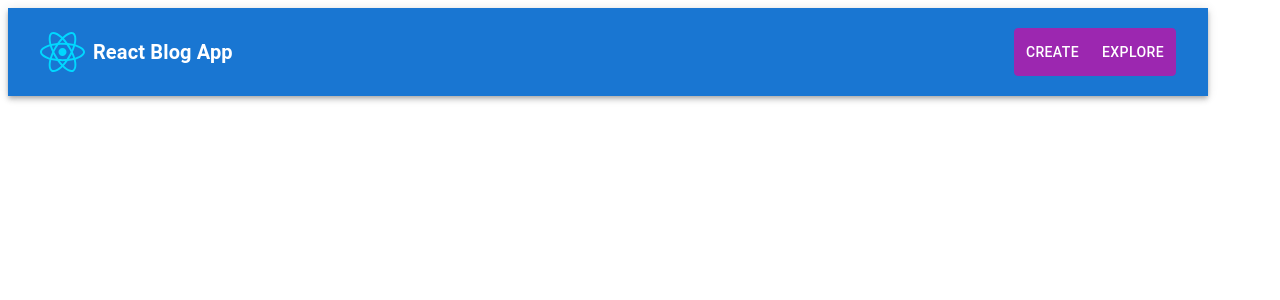
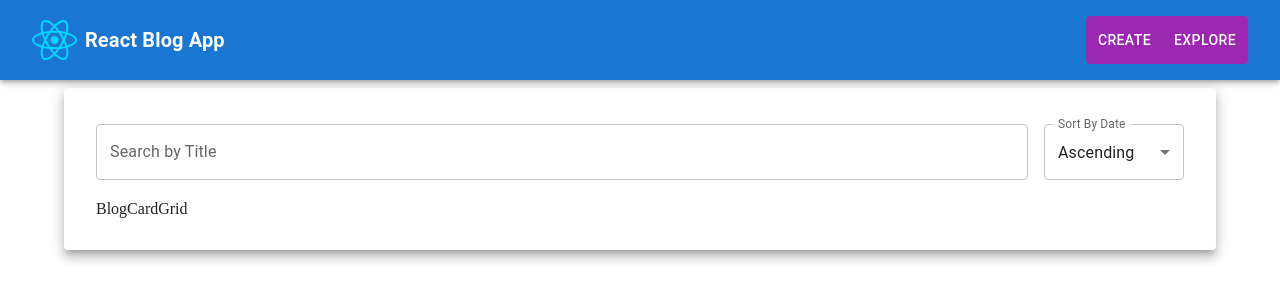
Before and after one commit to KlonedBorn/react-blog-app, a React (Vite) app: page / in a window 1280 px wide. Shown: the top 300 px of the page. Built offline with nearby package versions, Linux system fonts and the light colour scheme.

Commit message:
+ Blog somewhat working

```diff
--- /dev/null
+++ b/src/pages/Create/index.jsx
@@ -0,0 +1,5 @@
+import React from "react";
+
+export default function CreatePage() {
+  return <div>CreatePage</div>;
+}
--- /dev/null
+++ b/src/pages/Explore/BlogCardGrid.jsx
@@ -0,0 +1,5 @@
+import React from "react";
+
+export default function BlogCardGrid() {
+  return <div>BlogCardGrid</div>;
+}
--- /dev/null
+++ b/src/pages/Explore/blogs.json
@@ -0,0 +1,44 @@
+[
+  {
+    "id": 1,
+    "title": "Understanding React",
+    "author": "John Doe",
+    "description": "A comprehensive guide to mastering React.js, the most popular JavaScript library for building user interfaces.",
+    "publishedDate": "August 5, 2024"
+  },
+  {
+    "id": 2,
+    "title": "JavaScript ES6 Features",
+    "author": "Jane Smith",
+    "description": "Learn about the new features introduced in ES6 and how they can improve your JavaScript code.",
+    "publishedDate": "August 6, 2024"
+  },
+  {
+    "id": 3,
+    "title": "CSS Grid vs Flexbox",
+    "author": "Mike Johnson",
+    "description": "A deep dive into CSS Grid and Flexbox, comparing their use cases and helping you decide which one to use.",
+    "publishedDate": "August 7, 2024"
+  },
+  {
+    "id": 4,
+    "title": "Node.js Best Practices",
+    "author": "Sarah Connor",
+    "description": "Tips and tricks for writing efficient and scalable Node.js applications.",
+    "publishedDate": "August 8, 2024"
+  },
+  {
+    "id": 5,
+    "title": "React Native for Mobile Development",
+    "author": "Tom Hardy",
+    "description": "How to get started with React Native and build cross-platform mobile applications.",
+    "publishedDate": "August 9, 2024"
+  },
+  {
+    "id": 6,
+    "title": "The Future of Web Development",
+    "author": "Emma Watson",
+    "description": "Exploring the trends and technologies that are shaping the future of web development.",
+    "publishedDate": "August 10, 2024"
+  }
+]
--- /dev/null
+++ b/src/pages/Explore/index.jsx
@@ -0,0 +1,94 @@
+import React, { useState, useEffect } from "react";
+import {
+  Container,
+  Select,
+  TextField,
+  Toolbar,
+  MenuItem,
+  InputLabel,
+  FormControl,
+  Box,
+  Paper,
+} from "@mui/material";
+import useBlogData from "./useBlogData";
+import BlogCardGrid from "./BlogCardGrid";
+
+const SearchByTitle = ({ searchTerm, setSearchTerm }) => (
+  <TextField
+    label="Search by Title"
+    variant="outlined"
+    value={searchTerm}
+    onChange={(e) => setSearchTerm(e.target.value)}
+    fullWidth
+    sx={{ marginRight: 2 }}
+  />
+);
+
+const CardSorter = ({ sortOrder, setSortOrder }) => (
+  <FormControl variant="outlined" sx={{ minWidth: 140 }}>
+    <InputLabel>Sort By Date</InputLabel>
+    <Select
+      value={sortOrder}
+      onChange={(e) => setSortOrder(e.target.value)}
+      label="Sort By Date"
+    >
+      <MenuItem value="asc">Ascending</MenuItem>
+      <MenuItem value="desc">Descending</MenuItem>
+    </Select>
+  </FormControl>
+);
+
+export default function ExplorePage() {
+  const { blogs, loading } = useBlogData();
+  const [searchTerm, setSearchTerm] = useState("");
+  const [sortOrder, setSortOrder] = useState("asc"); // Default sort order
+  const [filteredBlogs, setFilteredBlogs] = useState([]);
+
+  useEffect(() => {
+    const filtered = blogs
+      .filter((post) =>
+        post.title.toLowerCase().includes(searchTerm.toLowerCase())
+      )
+      .sort((a, b) =>
+        sortOrder === "asc"
+          ? new Date(a.publishedDate) - new Date(b.publishedDate)
+          : new Date(b.publishedDate) - new Date(a.publishedDate)
+      );
+    setFilteredBlogs(filtered);
+  }, [blogs, searchTerm, sortOrder]);
+
+  if (loading) {
+    return <div>Loading...</div>; // Handle loading state
+  }
+
+  return (
+    <Container
+      sx={{
+        display: "flex",
+        flexDirection: "column",
+        padding: 2,
+      }}
+    >
+      <Paper elevation={8} sx={{ p: 4 }}>
+        <Toolbar
+          disableGutters
+          sx={{
+            display: "flex",
+            justifyContent: "space-between",
+            alignItems: "center",
+            mb: 2,
+          }}
+        >
+          <SearchByTitle
+            searchTerm={searchTerm}
+            setSearchTerm={setSearchTerm}
+          />
+          <CardSorter sortOrder={sortOrder} setSortOrder={setSortOrder} />
+        </Toolbar>
+        <Box sx={{ flexGrow: 1, overflow: "auto" }}>
+          <BlogCardGrid blogs={filteredBlogs} />
+        </Box>
+      </Paper>
+    </Container>
+  );
+}
--- /dev/null
+++ b/src/pages/Explore/useBlogData.js
@@ -0,0 +1,34 @@
+import { useState, useEffect } from "react";
+import blogsPath from "./blogs.json";
+
+const LOCAL_STORAGE_KEY = "blogs";
+
+const initializeStorage = () => {
+  // Check if localStorage already contains blog data
+  if (!localStorage.getItem(LOCAL_STORAGE_KEY)) {
+    // If not, load from the JSON file and save to localStorage
+    localStorage.setItem(LOCAL_STORAGE_KEY, JSON.stringify(blogsPath));
+  }
+};
+
+export default function useBlogData() {
+  const [blogs, setBlogs] = useState([]);
+  const [loading, setLoading] = useState(true);
+
+  useEffect(() => {
+    // Initialize storage on component mount
+    initializeStorage();
+
+    // Fetch blogs from localStorage
+    const storedBlogs = localStorage.getItem(LOCAL_STORAGE_KEY);
+
+    if (storedBlogs) {
+      setBlogs(JSON.parse(storedBlogs));
+    }
+
+    // Set loading to false once the data is loaded
+    setLoading(false);
+  }, []);
+
+  return { blogs, loading };
+}
--- a/src/routes/Root/Header.jsx
+++ b/src/routes/Root/Header.jsx
@@ -20,13 +20,13 @@ const AppLogo = () => (
 export default function Header() {
   return (
     <AppBar
-      position="static"
       sx={{
+        padding: "0.5rem",
         backgroundColor: (theme) => theme.palette.primary.main,
-        padding: "0.5rem",
+        flexGrow: 1,
       }}
     >
-      <Toolbar sx={{ padding: 0.5 }}>
+      <Toolbar>
         <AppLogo />
         <Typography
           variant="h6"
--- a/src/routes/Root/index.jsx
+++ b/src/routes/Root/index.jsx
@@ -1,15 +1,49 @@
 import Header from "./Header";
-import { Outlet } from "react-router-dom";
 import { Box, Container } from "@mui/material";
 import ViewProvider from "./ViewProvider";
+import useView from "./useView";
+import CreatePage from "../../pages/Create";
+import ExplorePage from "../../pages/Explore";
 
 export default function RootLayout() {
+  const [view, setView] = useView();
+
   return (
-    <Container disableGutters sx={{ margin: 0, padding: 0 }}>
+    <Container
+      disableGutters
+      maxWidth={false}
+      sx={{
+        display: "flex",
+        flexDirection: "column",
+        margin: 0,
+        padding: 0,
+        flexGrow: 1,
+        height: "100vh",
+      }}
+    >
       <ViewProvider>
         <Header />
-        <Box component="main">
-          <Outlet />
+        <Box
+          sx={{
+            flexGrow: 1,
+            display: "flex",
+            flexDirection: "column",
+            alignItems: "center",
+            overflow: "hidden", // Prevent overflow
+          }}
+        >
+          <Box
+            sx={{
+              flexGrow: 1,
+              width: "100%",
+              overflow: "auto", // Allow scrolling if content overflows
+              padding: 2,
+              mt: 6,
+            }}
+          >
+            {view === "create" && <CreatePage />}
+            {view === "explore" && <ExplorePage />}
+          </Box>
         </Box>
       </ViewProvider>
     </Container>
```
